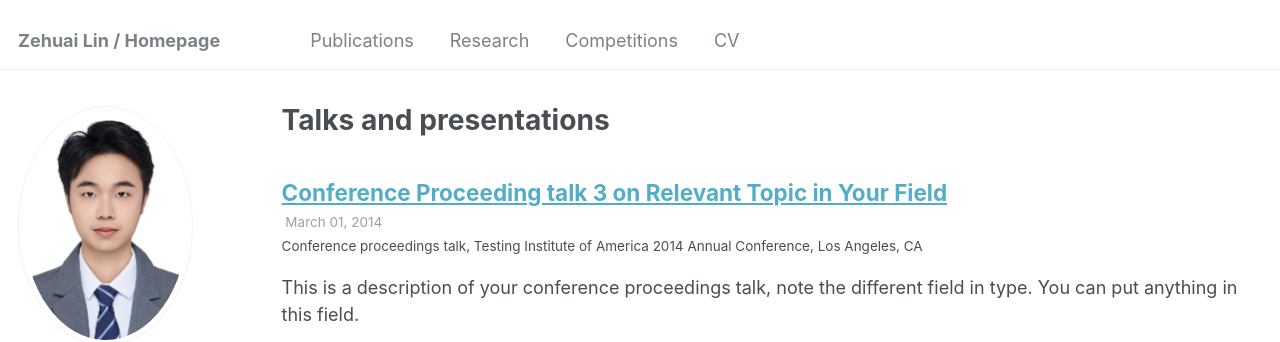
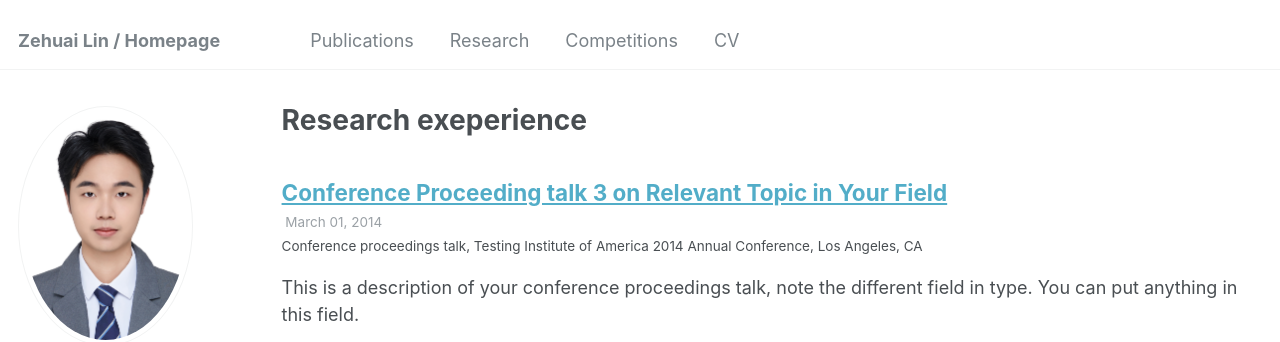
Before and after one commit to Zehuai0/Zehuai0.github.io, a Jekyll site: the page built from _pages/talks.html, in a window 1280 px wide and 1288 px high. Shown: the top 342 px of the window. Built offline with Jekyll 4.4.1, drawn with Linux system fonts in a browser that asks for light colours; some web fonts are replaced.

Commit message:
Update talks.html

```diff
--- a/_pages/talks.html
+++ b/_pages/talks.html
@@ -1,6 +1,6 @@
 ---
 layout: archive
-title: "Talks and presentations"
+title: "Research exeperience"
 permalink: /talks/
 author_profile: true
 ---
```
